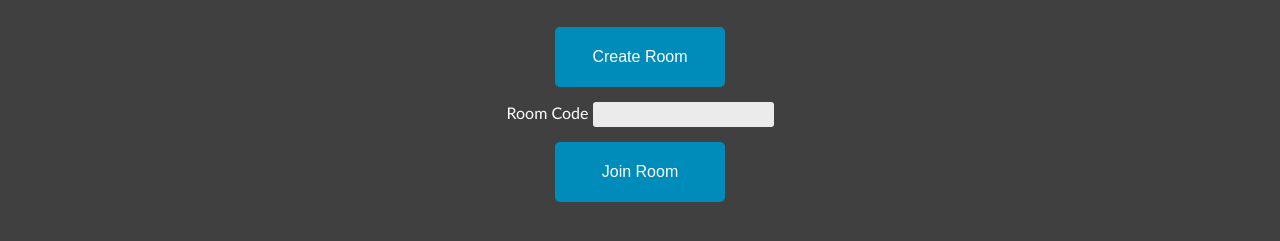
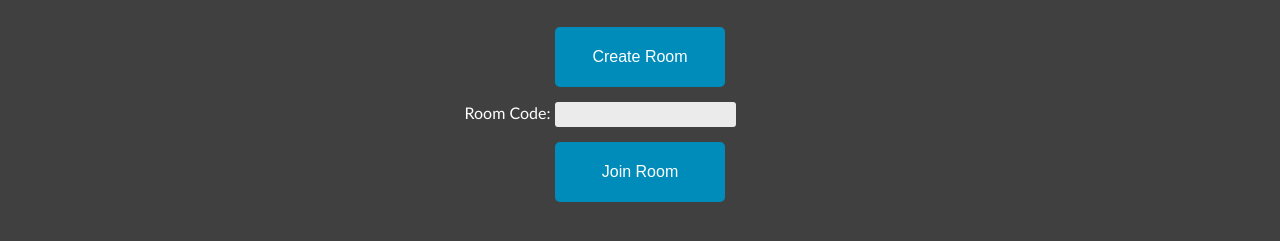
Before and after one commit to RyanHan0127/Hackathon2020, a plain HTML site: page public/index.html in a window 1280 px wide. Shown: the part 415-656 px from the top of the page. Drawn offline with Linux system fonts and the light colour scheme.

Commit message:
final mini thing
oops

```diff
--- a/public/index.css
+++ b/public/index.css
@@ -51,11 +51,12 @@ text-align: center;
 }
 
 input[type=text] {
-background-color:#EBEBEB;
-font-family: Verdana;
-padding: 5px 5px;
-border:none;
-border-radius: 3px;
+  background-color:#EBEBEB;
+  font-family: Verdana;
+  padding: 5px 5px;
+  border:none;
+  border-radius: 3px;
+  margin-right: 80px;
 }
 .flex-container .box {
   width: 50%;
--- a/public/index.html
+++ b/public/index.html
@@ -51,7 +51,7 @@
     </div>
 
 	<div class="divider"></div>
-    <label for="input">Room Code</label>
+    <label for="input">Room Code:</label>
     <input id="room_code" type="text"/>
 
 	<div class="divider"></div>
```
